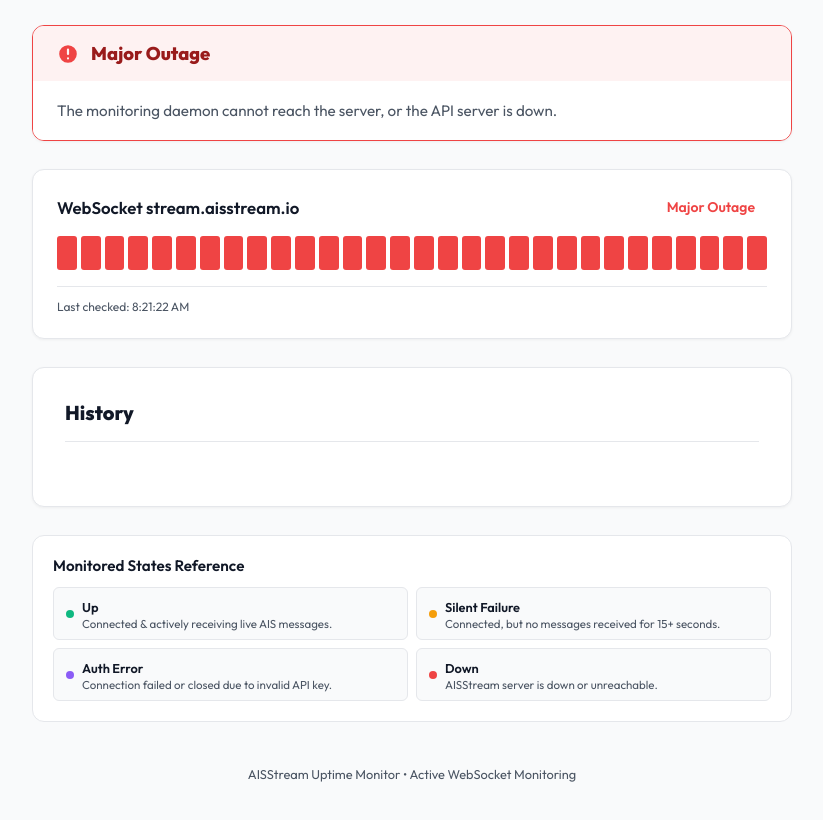
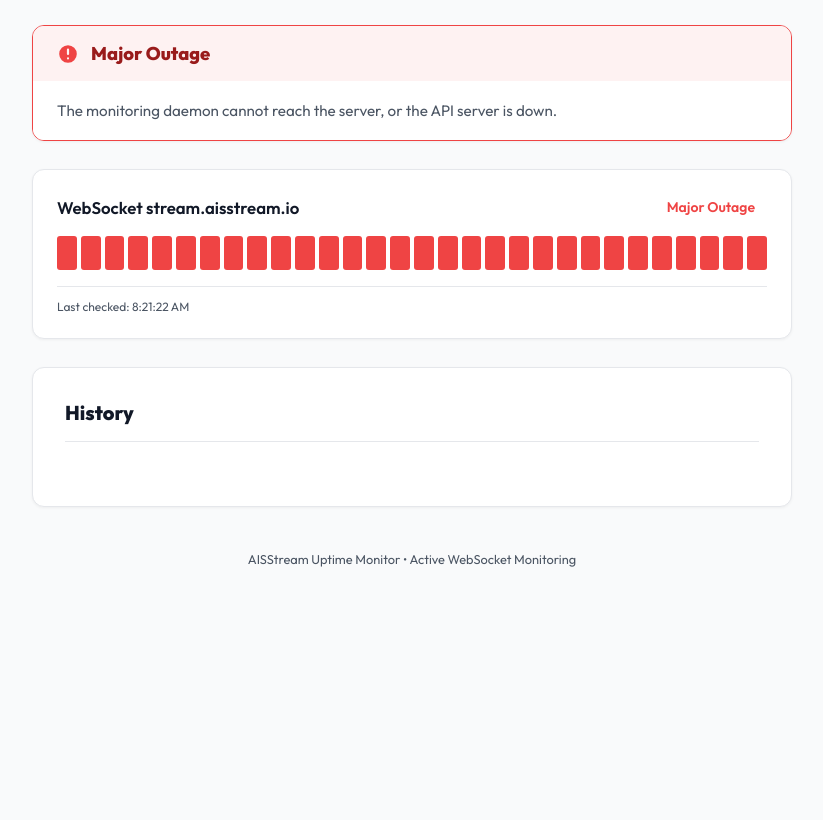
Before and after one commit to buttermilkgreen/AISStream-Uptime, a website: page public/index.html in a window 1280 px wide. Shown: the part 92-912 px from the top of the page, without its empty margins (228-1051 px from the left). After the commit the page ends 800 px from the top, so only its background shows below. Drawn offline with Linux system fonts and the light colour scheme; no server answers.

```diff
--- a/public/index.html
+++ b/public/index.html
@@ -95,40 +95,7 @@
         </div>
       </section>
 
-      <!-- Monitored States reference section -->
-      <section class="reference-section">
-        <h3>Monitored States Reference</h3>
-        <div class="states-grid">
-          <div class="state-ref-card op">
-            <span class="dot"></span>
-            <div class="state-ref-info">
-              <strong>Up</strong>
-              <p>Connected & actively receiving live AIS messages.</p>
-            </div>
-          </div>
-          <div class="state-ref-card sf">
-            <span class="dot"></span>
-            <div class="state-ref-info">
-              <strong>Silent Failure</strong>
-              <p>Connected, but no messages received for 15+ seconds.</p>
-            </div>
-          </div>
-          <div class="state-ref-card auth">
-            <span class="dot"></span>
-            <div class="state-ref-info">
-              <strong>Auth Error</strong>
-              <p>Connection failed or closed due to invalid API key.</p>
-            </div>
-          </div>
-          <div class="state-ref-card off">
-            <span class="dot"></span>
-            <div class="state-ref-info">
-              <strong>Down</strong>
-              <p>AISStream server is down or unreachable.</p>
-            </div>
-          </div>
-        </div>
-      </section>
+
     </main>
 
     <!-- Console Log Drawer -->
--- a/server.js
+++ b/server.js
@@ -54,7 +54,7 @@ function logEvent(message, type = 'info') {
   if (systemLogs.length > 50) {
     systemLogs.shift();
   }
-  console.log(`[${type.toUpperCase()}] ${sanitized}`);
+  console.log(`[${timestamp}] [${type.toUpperCase()}] ${sanitized}`);
 }
 
 // 3. Database Initialization & Seeding
```
